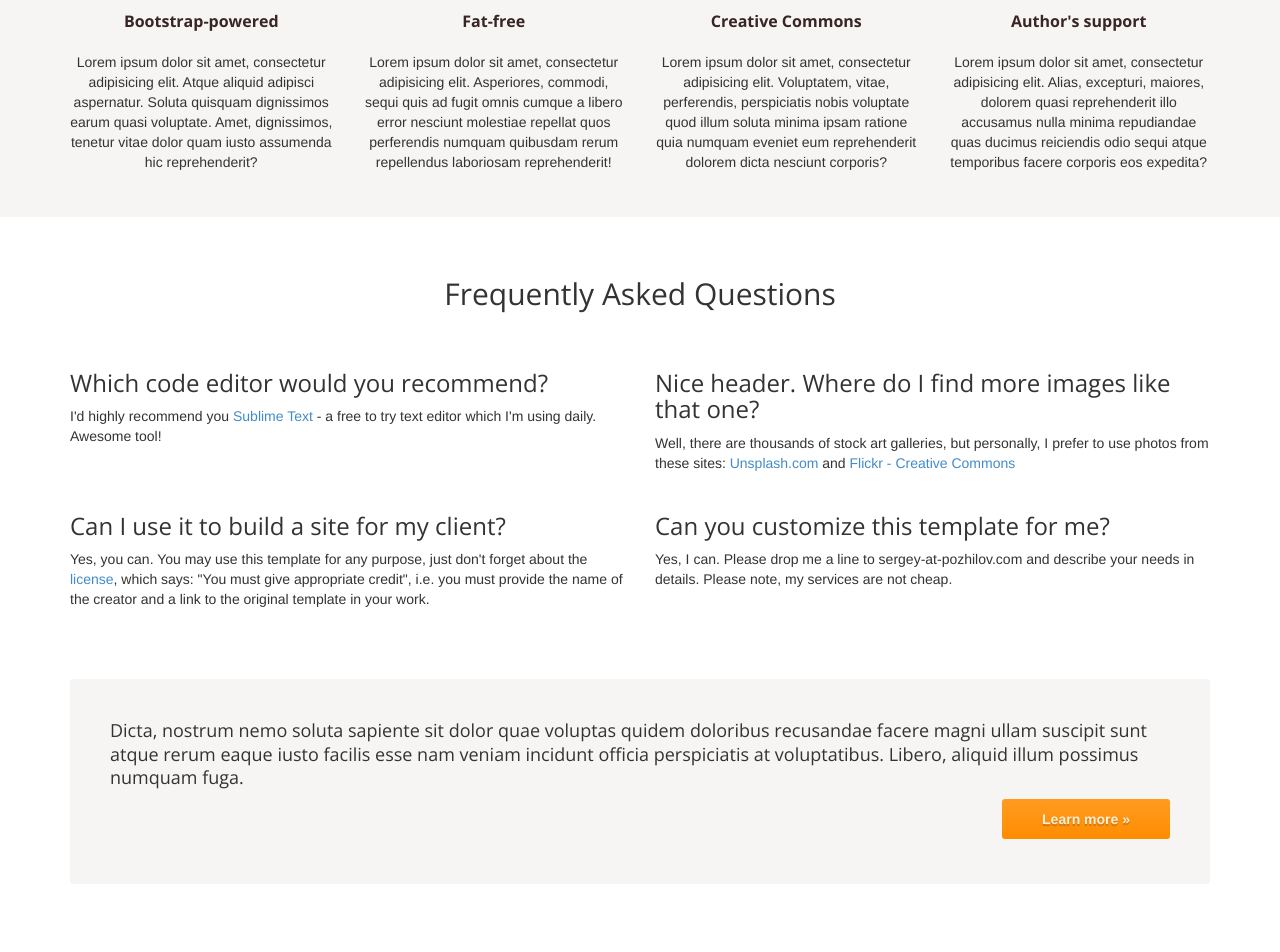
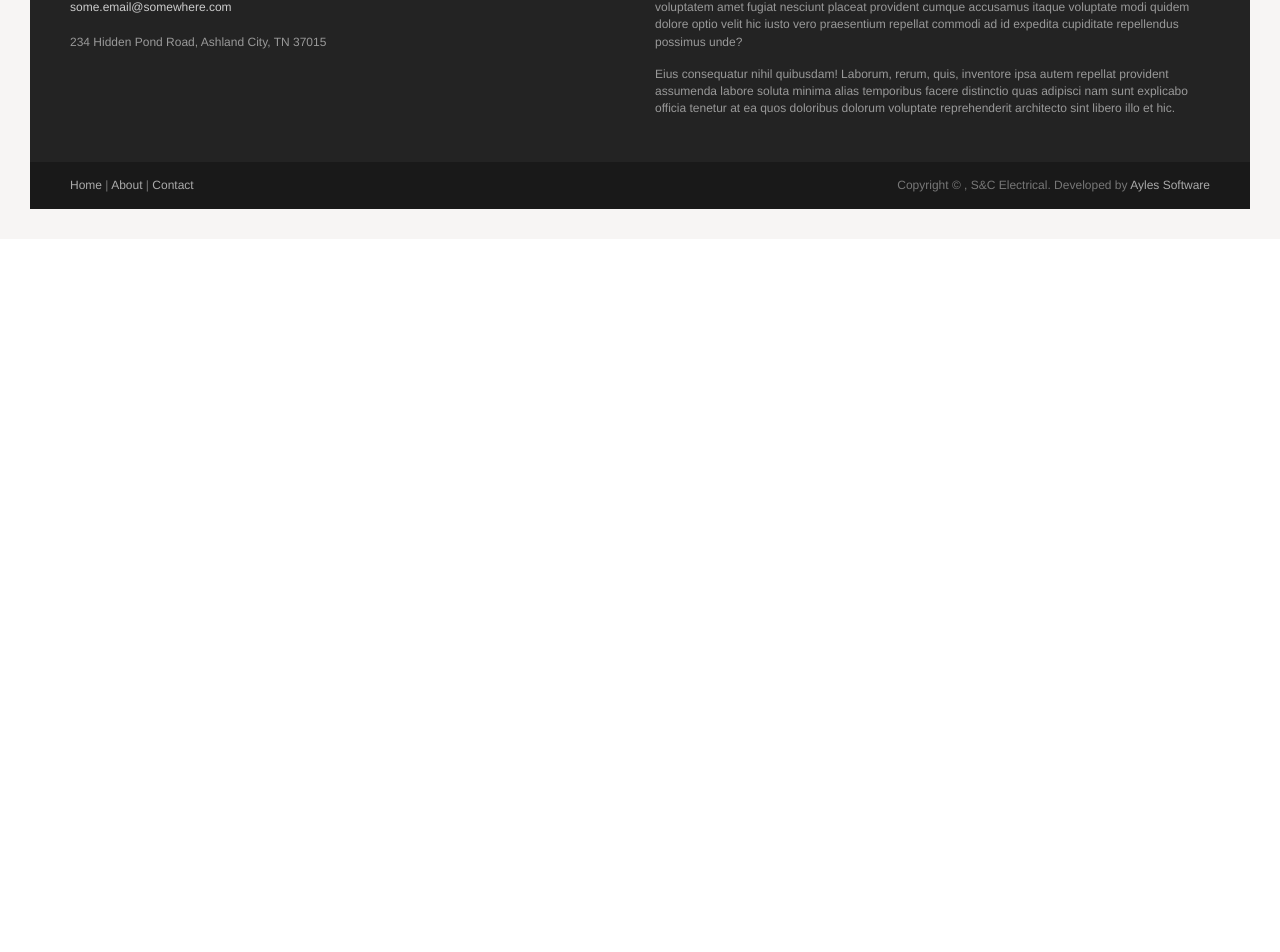
Before and after one commit to sheyward90/sheyward90.github.io, a plain HTML site: page index.html in a window 1280 px wide. Shown: the part 973-1925 px from the top of the page. After the commit the page ends 1212 px from the top, so only its background shows below. Drawn offline with nearby package versions, Linux system fonts and the light colour scheme.

Commit message:
remove text

```diff
--- a/index.html
+++ b/index.html
@@ -72,79 +72,7 @@
 	<div class="jumbotron top-space">
 		<div class="container">
 
-			<h3 class="text-center thin">Reasons to use this template</h3>
-
-			<div class="row">
-				<div class="col-md-3 col-sm-6 highlight">
-					<div class="h-caption"><h4><i class="fa fa-cogs fa-5"></i>Bootstrap-powered</h4></div>
-					<div class="h-body text-center">
-						<p>Lorem ipsum dolor sit amet, consectetur adipisicing elit. Atque aliquid adipisci aspernatur. Soluta quisquam dignissimos earum quasi voluptate. Amet, dignissimos, tenetur vitae dolor quam iusto assumenda hic reprehenderit?</p>
-					</div>
-				</div>
-				<div class="col-md-3 col-sm-6 highlight">
-					<div class="h-caption"><h4><i class="fa fa-flash fa-5"></i>Fat-free</h4></div>
-					<div class="h-body text-center">
-						<p>Lorem ipsum dolor sit amet, consectetur adipisicing elit. Asperiores, commodi, sequi quis ad fugit omnis cumque a libero error nesciunt molestiae repellat quos perferendis numquam quibusdam rerum repellendus laboriosam reprehenderit! </p>
-					</div>
-				</div>
-				<div class="col-md-3 col-sm-6 highlight">
-					<div class="h-caption"><h4><i class="fa fa-heart fa-5"></i>Creative Commons</h4></div>
-					<div class="h-body text-center">
-						<p>Lorem ipsum dolor sit amet, consectetur adipisicing elit. Voluptatem, vitae, perferendis, perspiciatis nobis voluptate quod illum soluta minima ipsam ratione quia numquam eveniet eum reprehenderit dolorem dicta nesciunt corporis?</p>
-					</div>
-				</div>
-				<div class="col-md-3 col-sm-6 highlight">
-					<div class="h-caption"><h4><i class="fa fa-smile-o fa-5"></i>Author's support</h4></div>
-					<div class="h-body text-center">
-						<p>Lorem ipsum dolor sit amet, consectetur adipisicing elit. Alias, excepturi, maiores, dolorem quasi reprehenderit illo accusamus nulla minima repudiandae quas ducimus reiciendis odio sequi atque temporibus facere corporis eos expedita? </p>
-					</div>
-				</div>
-			</div> <!-- /row  -->
-
-		</div>
-	</div>
-	<!-- /Highlights -->
-
-	<!-- container -->
-	<div class="container">
-
-		<h2 class="text-center top-space">Frequently Asked Questions</h2>
-		<br>
-
-		<div class="row">
-			<div class="col-sm-6">
-				<h3>Which code editor would you recommend?</h3>
-				<p>I'd highly recommend you <a href="http://www.sublimetext.com/">Sublime Text</a> - a free to try text editor which I'm using daily. Awesome tool!</p>
-			</div>
-			<div class="col-sm-6">
-				<h3>Nice header. Where do I find more images like that one?</h3>
-				<p>
-					Well, there are thousands of stock art galleries, but personally,
-					I prefer to use photos from these sites: <a href="http://unsplash.com">Unsplash.com</a>
-					and <a href="http://www.flickr.com/creativecommons/by-2.0/tags/">Flickr - Creative Commons</a></p>
-			</div>
-		</div> <!-- /row -->
-
-		<div class="row">
-			<div class="col-sm-6">
-				<h3>Can I use it to build a site for my client?</h3>
-				<p>
-					Yes, you can. You may use this template for any purpose, just don't forget about the <a href="http://creativecommons.org/licenses/by/3.0/">license</a>,
-					which says: "You must give appropriate credit", i.e. you must provide the name of the creator and a link to the original template in your work.
-				</p>
-			</div>
-			<div class="col-sm-6">
-				<h3>Can you customize this template for me?</h3>
-				<p>Yes, I can. Please drop me a line to sergey-at-pozhilov.com and describe your needs in details. Please note, my services are not cheap.</p>
-			</div>
-		</div> <!-- /row -->
-
-		<div class="jumbotron top-space">
-			<h4>Dicta, nostrum nemo soluta sapiente sit dolor quae voluptas quidem doloribus recusandae facere magni ullam suscipit sunt atque rerum eaque iusto facilis esse nam veniam incidunt officia perspiciatis at voluptatibus. Libero, aliquid illum possimus numquam fuga.</h4>
-     		<p class="text-right"><a class="btn btn-primary btn-large">Learn more »</a></p>
-  		</div>
-
-</div>	<!-- /container -->
+</div>	<!-- /container --
 
 	<!-- Social links. @TODO: replace by link/instructions in template -->
 	<section id="social">
```
